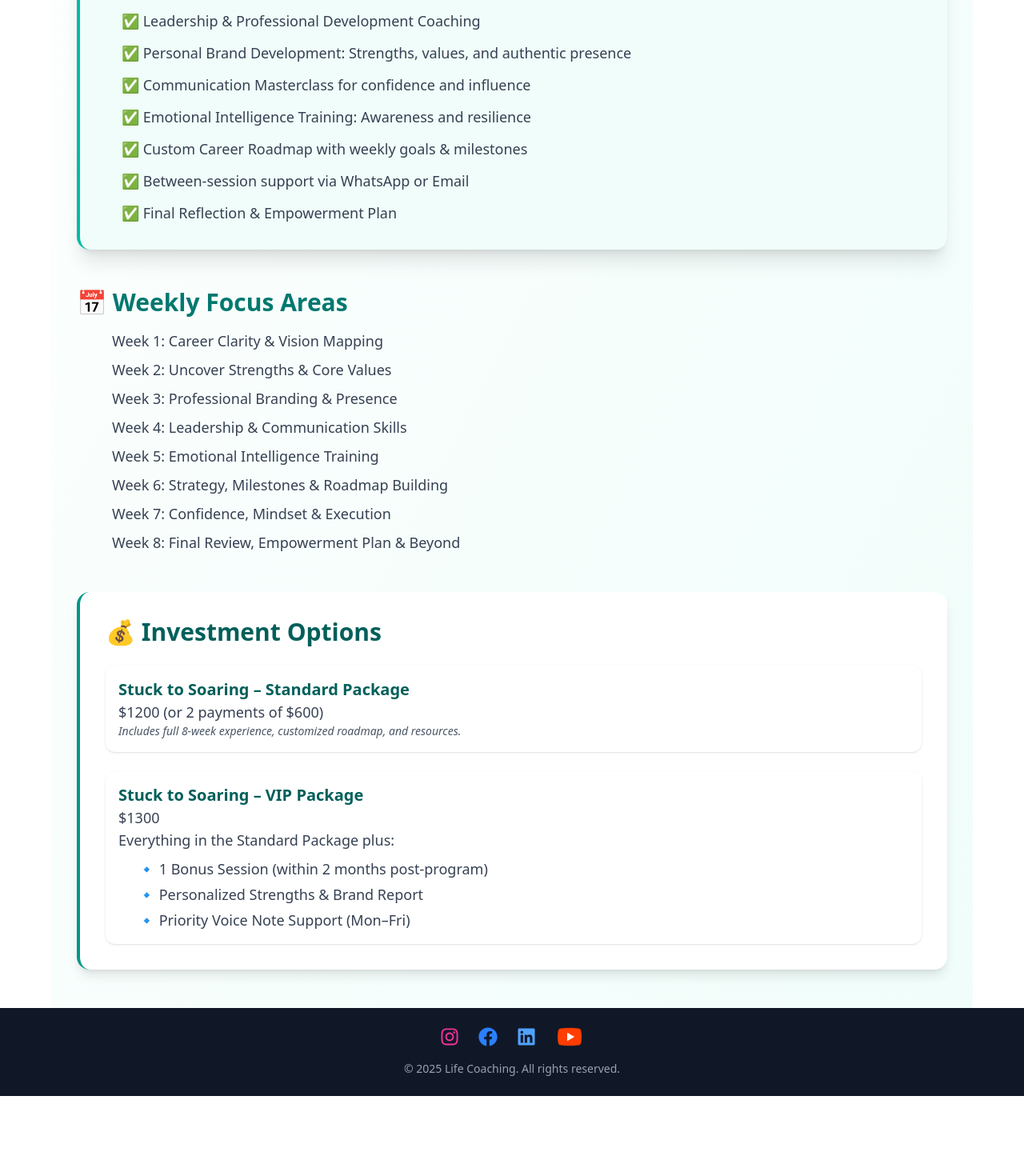
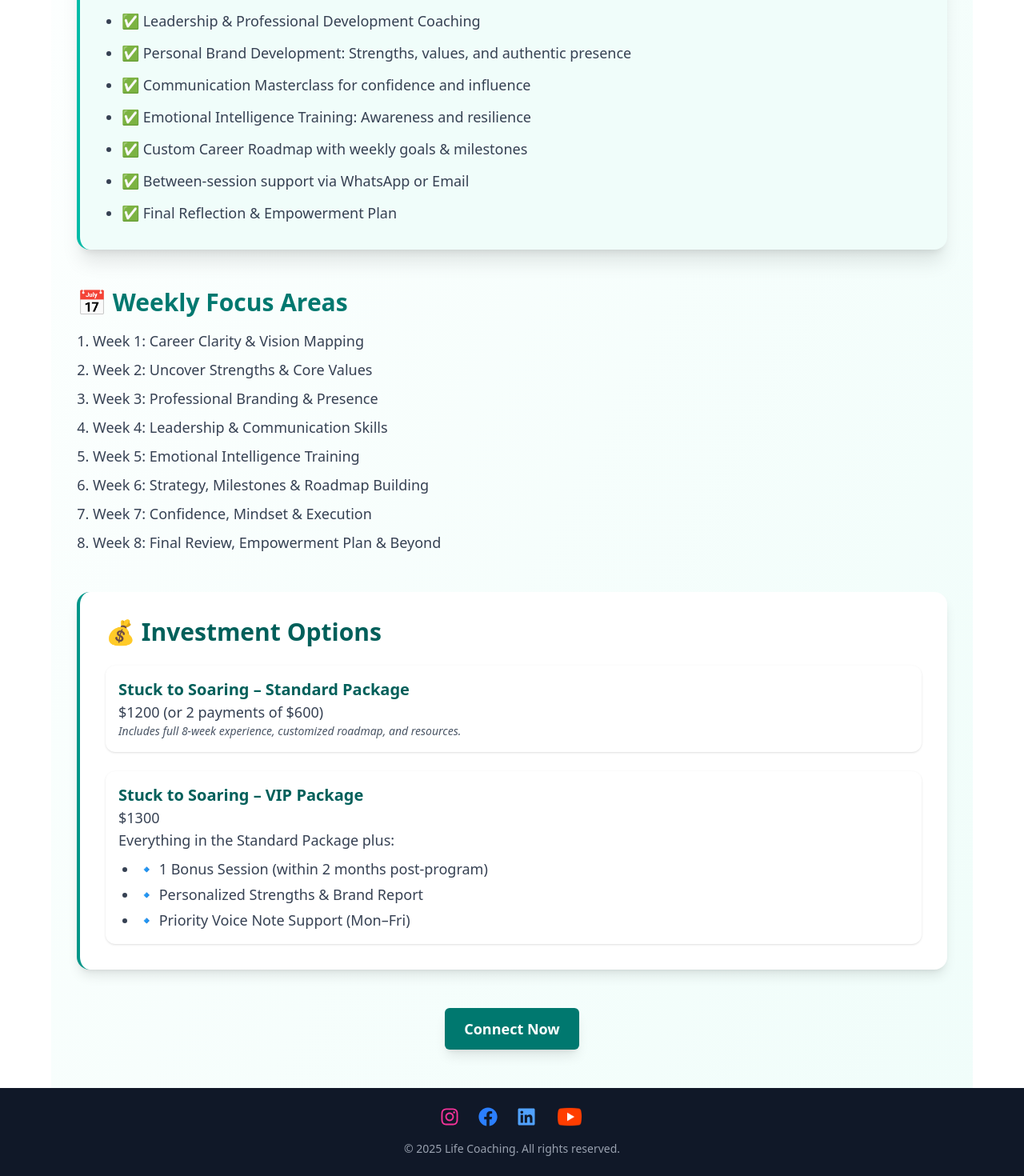
Before and after one commit to Atharv542/Life-Coaching, a React (Vite) app: page /career-package in a window 1280 px wide. Shown: the part 931-2401 px from the top of the page at 80% size. Before the commit the page ends 2301 px from the top, so only its background shows below. Built offline with nearby package versions, Linux system fonts and the light colour scheme.

Commit message:
Added cta button in package

```diff
--- a/src/components/CareerPricing.jsx
+++ b/src/components/CareerPricing.jsx
@@ -23,6 +23,7 @@ const CareerPackage = () => {
         Career Growth Strategies Designed for Your Next Big Move
       </motion.p>
 
+      {/* Program Overview */}
       <motion.section className="mb-12" {...fadeIn("up", 0.3)}>
         <h2 className="text-2xl sm:text-3xl font-bold text-teal-700 mb-4">✨ Program Overview</h2>
         <p className="text-base sm:text-lg leading-relaxed">
@@ -32,6 +33,7 @@ const CareerPackage = () => {
         </p>
       </motion.section>
 
+      {/* What You'll Gain */}
       <motion.section className="mb-12 bg-white p-6 sm:p-8 rounded-2xl shadow-lg border-l-4 border-teal-400" {...fadeIn("up", 0.4)}>
         <h2 className="text-2xl sm:text-3xl font-semibold text-teal-700 mb-4">💼 What You’ll Gain</h2>
         <ul className="list-disc pl-5 space-y-3 text-base sm:text-lg text-gray-700">
@@ -44,9 +46,10 @@ const CareerPackage = () => {
         </ul>
       </motion.section>
 
+      {/* Package Includes */}
       <motion.section className="mb-12 bg-teal-50 p-6 sm:p-8 rounded-2xl shadow-xl border-l-4 border-teal-500" {...fadeIn("up", 0.5)}>
         <h2 className="text-2xl sm:text-3xl font-semibold mb-4 text-teal-800">🗂️ Package Includes</h2>
-        <ul className=" pl-5 space-y-3 text-base sm:text-lg text-gray-700">
+        <ul className="list-disc pl-5 space-y-3 text-base sm:text-lg text-gray-700">
           <li>✅ 8 Weekly 1:1 Coaching Sessions (60 mins each via Zoom)</li>
           <li>✅ Clarity & Vision Session: Define your ideal career and eliminate blockers</li>
           <li>✅ Leadership & Professional Development Coaching</li>
@@ -59,9 +62,10 @@ const CareerPackage = () => {
         </ul>
       </motion.section>
 
+      {/* Weekly Focus */}
       <motion.section className="mb-12" {...fadeIn("up", 0.6)}>
         <h2 className="text-2xl sm:text-3xl font-semibold mb-4 text-teal-700">📅 Weekly Focus Areas</h2>
-        <ol className=" pl-5 ml-6 space-y-2 text-base sm:text-lg text-gray-700">
+        <ol className="list-decimal pl-5 space-y-2 text-base sm:text-lg text-gray-700">
           <li>Week 1: Career Clarity & Vision Mapping</li>
           <li>Week 2: Uncover Strengths & Core Values</li>
           <li>Week 3: Professional Branding & Presence</li>
@@ -73,6 +77,7 @@ const CareerPackage = () => {
         </ol>
       </motion.section>
 
+      {/* Investment Options */}
       <motion.section className="bg-white p-6 sm:p-8 rounded-2xl shadow-lg border-l-4 border-teal-600" {...fadeIn("up", 0.7)}>
         <h2 className="text-2xl sm:text-3xl font-semibold mb-6 text-teal-800">💰 Investment Options</h2>
         <div className="space-y-6 text-base sm:text-lg text-gray-700">
@@ -88,7 +93,7 @@ const CareerPackage = () => {
             <p>$1300</p>
             <p>
               Everything in the Standard Package plus:
-              <ul className=" pl-6 mt-2 space-y-1">
+              <ul className="list-disc pl-6 mt-2 space-y-1">
                 <li>🔹 1 Bonus Session (within 2 months post-program)</li>
                 <li>🔹 Personalized Strengths & Brand Report</li>
                 <li>🔹 Priority Voice Note Support (Mon–Fri)</li>
@@ -97,6 +102,16 @@ const CareerPackage = () => {
           </div>
         </div>
       </motion.section>
+
+      {/* CTA Button */}
+      <motion.div className="text-center mt-12" {...fadeIn("up", 0.8)}>
+        <a
+          href="/booking" // Change to your actual booking or contact link
+          className="inline-block px-6 py-3 text-white bg-teal-700 hover:bg-teal-800 transition rounded-md cursor-pointer text-xl  sm:text-lg font-semibold shadow-lg"
+        >
+          Connect Now
+        </a>
+      </motion.div>
     </div>
   );
 };
--- a/src/components/MindfulnessPackage.jsx
+++ b/src/components/MindfulnessPackage.jsx
@@ -99,8 +99,18 @@ const MindfulnessPackage = () => {
               </ul>
             </p>
           </div>
+
         </div>
+
       </motion.section>
+      <motion.div className="text-center mt-12" {...fadeIn("up", 0.8)}>
+              <a
+                href="/booking" // Change to your actual booking or contact link
+                className="inline-block px-6 py-3 text-white bg-teal-700 hover:bg-teal-800 transition rounded-md cursor-pointer text-xl  sm:text-lg font-semibold shadow-lg"
+              >
+                Connect Now
+              </a>
+            </motion.div>
     </div>
   );
 };
--- a/src/components/PersonalPackage.jsx
+++ b/src/components/PersonalPackage.jsx
@@ -51,7 +51,7 @@ const PersonalPackage = () => {
 
       <motion.section className="mb-10" {...fadeIn("up", 0.5)}>
         <h2 className="text-2xl sm:text-3xl font-semibold mb-4 text-teal-700">🧭 Weekly Breakdown</h2>
-        <ol className="pl-5 ml-6  space-y-2 text-base sm:text-lg text-gray-700">
+        <ol className="pl-5 space-y-2 text-base sm:text-lg text-gray-700">
           <li>Week 1: Clarity & Vision</li>
           <li>Week 2: SMART Goal Setting</li>
           <li>Week 3: Mindset Mastery</li>
@@ -86,6 +86,19 @@ const PersonalPackage = () => {
           </div>
         </div>
       </motion.section>
+
+      {/* CTA Button */}
+      <motion.div
+        className="text-center mt-12"
+        {...fadeIn("up", 0.7)}
+      >
+        <a
+          href="/booking" // Change to your actual booking or contact link
+          className="inline-block px-6 py-3 text-white bg-teal-700 hover:bg-teal-800 transition rounded-md cursor-pointer text-xl  sm:text-lg font-semibold shadow-lg"
+        >
+          Connect Now
+        </a>
+      </motion.div>
     </div>
   );
 };
```
